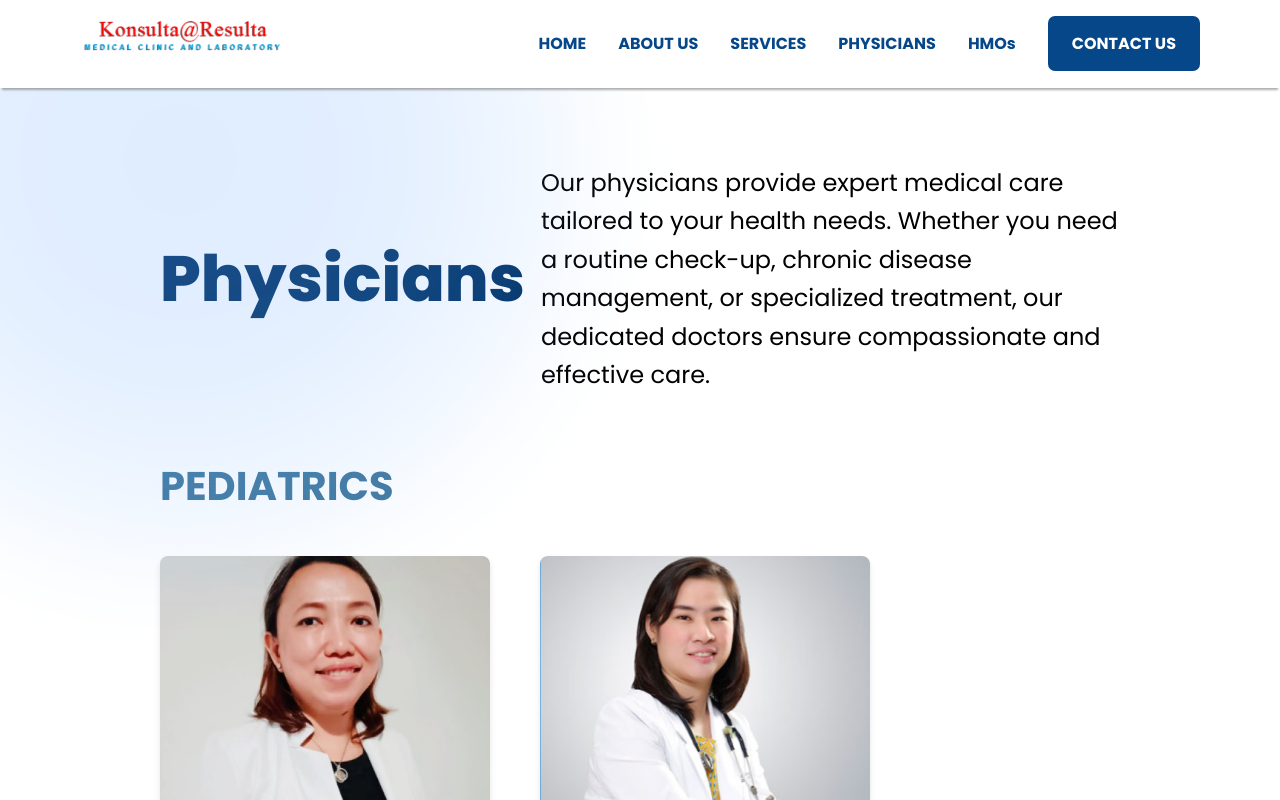
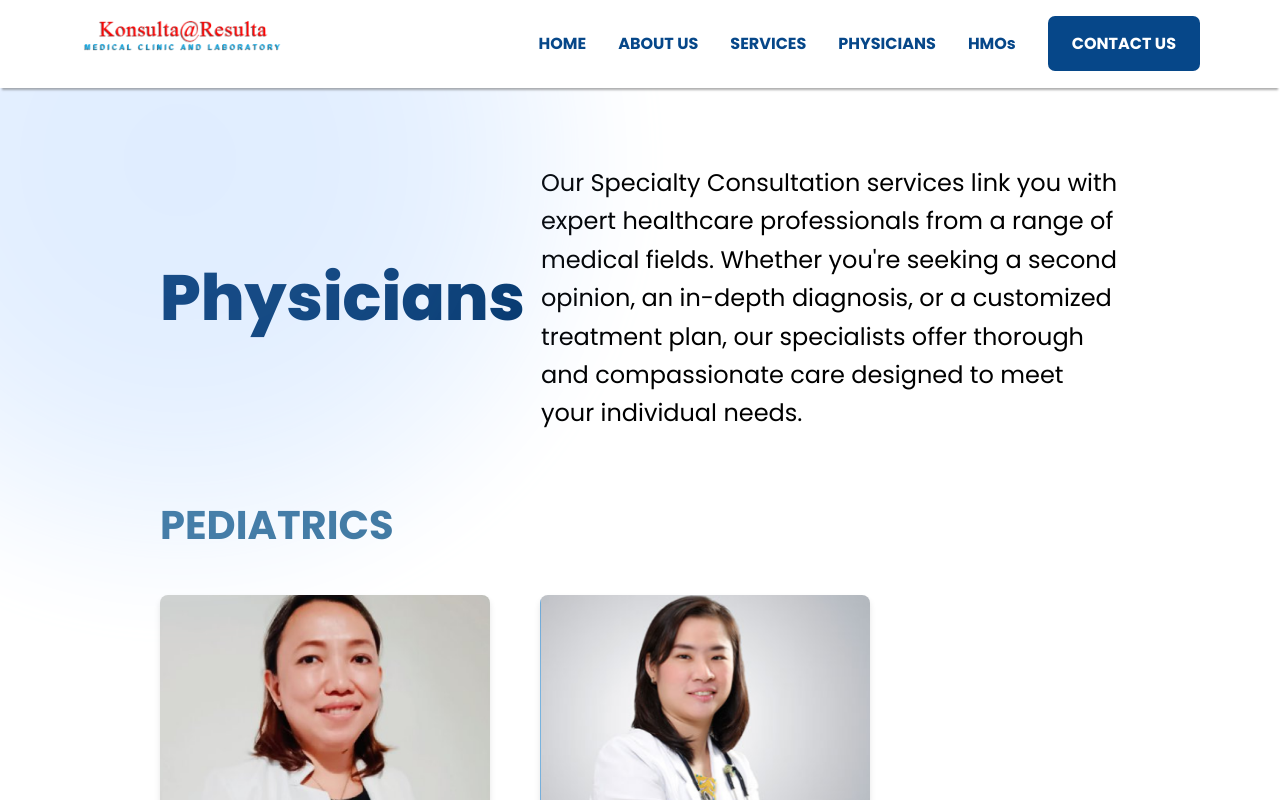
Before and after one commit to jhen2497/KonsultaAtResulta, a React (Vite) app: page /physicians in a window 1280 px wide. Shown: the top 800 px of the page. Built offline with nearby package versions, Linux system fonts and the light colour scheme.

Commit message:
Update: HMO's, Contact Us

```diff
--- a/src/Screens/ContactUs.jsx
+++ b/src/Screens/ContactUs.jsx
@@ -17,11 +17,11 @@ function ContactUs() {
         <img className="radial-gradient2" src={radialGradient2} alt="" />
         <div className="header-container">
           <h1 className="heading">Contact Us</h1>
-          <p className="header-description">
+          {/* <p className="header-description">
             Lorem ipsum dolor sit amet consectetur. Pulvinar tincidunt euismod
             faucibus nibh a metus vel eu in. Est fermentum gravida malesuada
             posuere egestas cursus arcu pellentesque.
-          </p>
+          </p> */}
         </div>
         <div className="contact-container">
           <div className="contact-info">
@@ -62,9 +62,25 @@ function ContactUs() {
             <hr className="divider" />
             <div className="social-media">
               <p className="font-color-1 font-weight-500">Social Media</p>
-              <img src={fbIcon} alt="Facebook" className="social-icon" />
-              <img src={xIcon} alt="X" className="social-icon" />
+              <a href="https://www.facebook.com/konsultaatresulta">
+                <img src={fbIcon} alt="Facebook" className="social-icon" />
+              </a>
+              <a href="https://twitter.com/KonsultaResulta">
+                <img src={xIcon} alt="X" className="social-icon" />
+              </a>
             </div>
+          </div>
+          <div className="map-container">
+            <iframe
+              src="https://www.google.com/maps/embed?pb=!1m18!1m12!1m3!1d3860.9627057237367!2d121.0123778!3d14.601200399999998!2m3!1f0!2f0!3f0!3m2!1i1024!2i768!4f13.1!3m3!1m2!1s0x3397c9de7137257b%3A0x76ea1878edc329d6!2sKonsulta%20%40%20Resulta%20Medical%20Clinic%20%26%20Laboratory!5e0!3m2!1sen!2sph!4v1737688664407!5m2!1sen!2sph"
+              width="150%"
+              height="500"
+              style={{ border: "0" }}
+              allowFullScreen={true}
+              loading="lazy"
+              referrerPolicy="no-referrer-when-downgrade"
+              title="Konsulta @ Resulta Medical Clinic Map"
+            ></iframe>
           </div>
 
           {/* <div className="contact-form">
@@ -91,18 +107,6 @@ function ContactUs() {
                         </form>
                     </div> */}
         </div>
-        <div className="map-container">
-          <iframe
-            src="https://www.google.com/maps/embed?pb=!1m18!1m12!1m3!1d3860.9627057237367!2d121.0123778!3d14.601200399999998!2m3!1f0!2f0!3f0!3m2!1i1024!2i768!4f13.1!3m3!1m2!1s0x3397c9de7137257b%3A0x76ea1878edc329d6!2sKonsulta%20%40%20Resulta%20Medical%20Clinic%20%26%20Laboratory!5e0!3m2!1sen!2sph!4v1737688664407!5m2!1sen!2sph"
-            width="150%"
-            height="500"
-            style={{ border: "0" }}
-            allowFullScreen={true}
-            loading="lazy"
-            referrerPolicy="no-referrer-when-downgrade"
-            title="Konsulta @ Resulta Medical Clinic Map"
-          ></iframe>
-        </div>
       </div>
     </>
   );
--- a/src/Screens/Footer.jsx
+++ b/src/Screens/Footer.jsx
@@ -15,8 +15,12 @@ function Footer() {
             <img src={whiteLogo} alt="Logo" className="logo" />
           </div>
           <div className="footer-icons">
-            <img src={fbIcon} alt="Facebook" className="social-icon" />
-            <img src={twitterIcon} alt="Twitter" className="social-icon" />
+            <a href="https://www.facebook.com/konsultaatresulta">
+              <img src={fbIcon} alt="Facebook" className="social-icon" />
+            </a>
+            <a href="https://twitter.com/KonsultaResulta">
+              <img src={twitterIcon} alt="Twitter" className="social-icon" />
+            </a>
           </div>
         </div>
         <div className="footer-line"></div>
--- a/src/Screens/HMOs.jsx
+++ b/src/Screens/HMOs.jsx
@@ -26,9 +26,9 @@ function HMOs() {
         <div className="header-container">
           <h1 className="heading">HMOs</h1>
           <p className="header-description">
-            Lorem ipsum dolor sit amet consectetur. Pulvinar tincidunt euismod
-            faucibus nibh a metus vel eu in. Est fermentum gravida malesuada
-            posuere egestas cursus arcu pellentesque.
+            HMOs offer affordable and structured healthcare solutions, making
+            them a popular choice for individuals and families looking for
+            comprehensive medical coverage.
           </p>
         </div>
         <div className="hmo-container">
--- a/src/Screens/Physicians.jsx
+++ b/src/Screens/Physicians.jsx
@@ -18,10 +18,15 @@ function Physicians() {
         <div className="header-container" style={{ marginBottom: 30 }}>
           <h1 className="heading">Physicians</h1>
           <p className="header-description">
-            Our physicians provide expert medical care tailored to your health
+            Our Specialty Consultation services link you with expert healthcare
+            professionals from a range of medical fields. Whether you're seeking
+            a second opinion, an in-depth diagnosis, or a customized treatment
+            plan, our specialists offer thorough and compassionate care designed
+            to meet your individual needs.
+            {/* Our physicians provide expert medical care tailored to your health
             needs. Whether you need a routine check-up, chronic disease
             management, or specialized treatment, our dedicated doctors ensure
-            compassionate and effective care.
+            compassionate and effective care. */}
           </p>
         </div>
         {specialties.map((specialty, index) => (
--- a/src/styles/mainstyle.css
+++ b/src/styles/mainstyle.css
@@ -250,7 +250,7 @@ body {
     color: #003367;
     font-weight: 800;
     flex: 1;
-    text-align: left;
+    text-align: center;
 }
 
 .header-description {
@@ -940,7 +940,7 @@ body {
 
 .contact-container {
     display: flex;
-    justify-content: space-between;
+    /* justify-content: space-between; */
     align-items: flex-start;
     padding: 5rem 10rem 5rem 10rem;
     border-radius: 8px;
@@ -1040,7 +1040,7 @@ body {
 }
 
 .map-container {
-    /* width: 100%; */
+    width: 100%;
     max-width: 1600px;
     margin: 0 10% 5rem 10%;
     border-radius: 35px;
```
